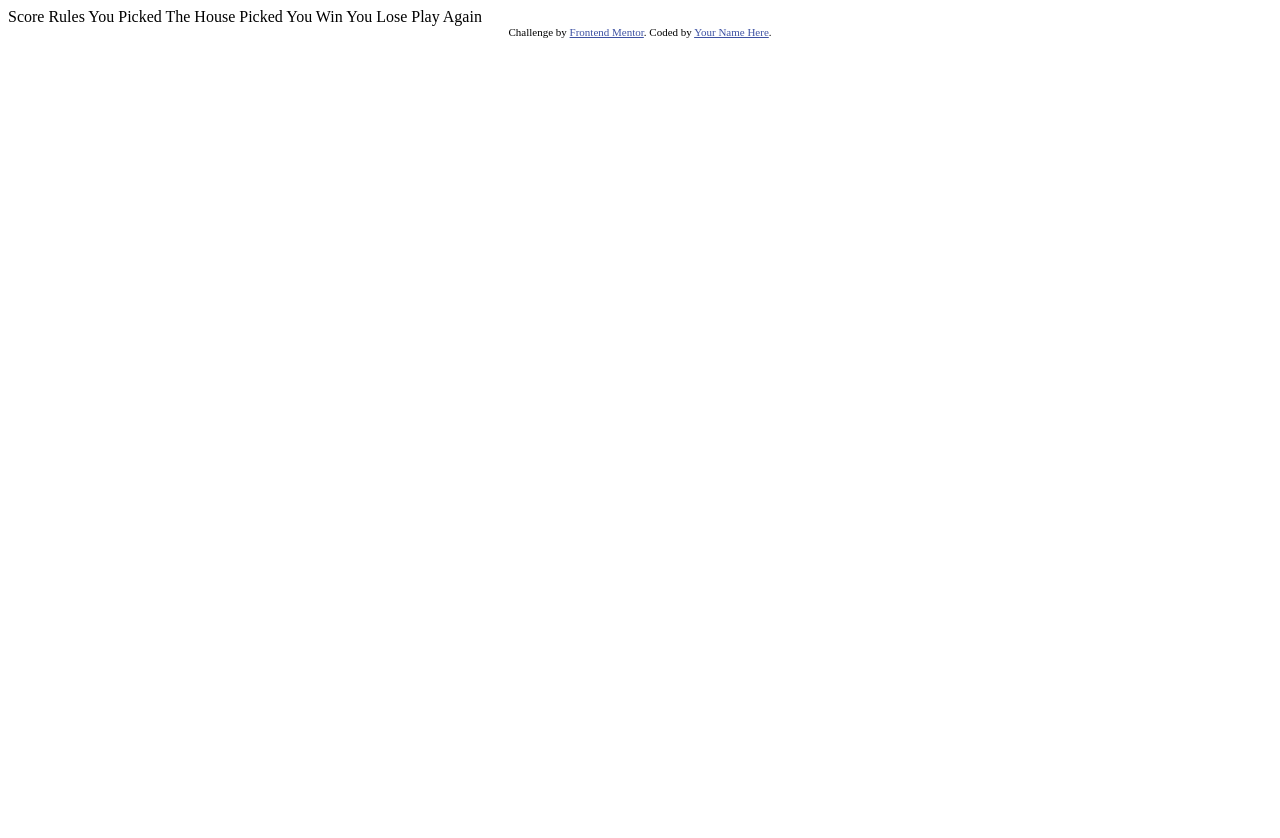
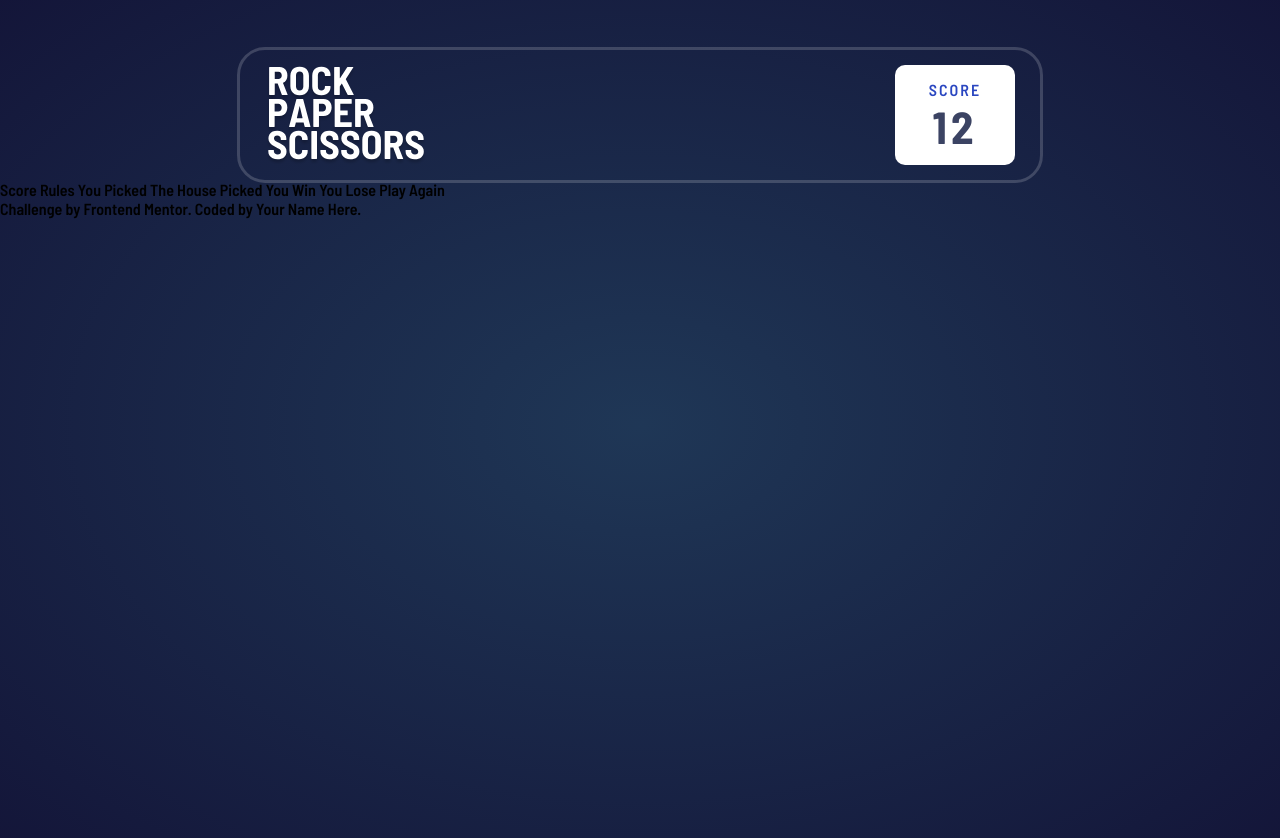
Before and after one commit to AmrAmrA/Rock-Paper-Scissors, a plain HTML site: page index.html in a window 1280 px wide. Before the commit the page ends 800 px from the top, so only its background shows below. Drawn offline with Linux system fonts and the light colour scheme.

Commit message:
Setting score zone

```diff
--- a/index.html
+++ b/index.html
@@ -5,8 +5,21 @@
   <meta name="viewport" content="width=device-width, initial-scale=1.0"> <!-- displays site properly based on user's device -->
 
   <link rel="icon" type="image/png" sizes="32x32" href="./images/favicon-32x32.png">
+  <link rel="preconnect" href="https://fonts.googleapis.com"><link rel="preconnect" href="https://fonts.gstatic.com" crossorigin><link href="https://fonts.googleapis.com/css2?family=Barlow+Semi+Condensed:wght@600;700&display=swap" rel="stylesheet">
+  <link rel="stylesheet" href="style.css">
+  <title>Frontend Mentor | Rock, Paper, Scissors</title>
 
-  <title>Frontend Mentor | Rock, Paper, Scissors</title>
+  <div class="score__header">
+    <div class="score__container">
+      <img src="images/logo.svg" alt="Rock Paper Scissors" class="game__icon">
+      <div class="game__score">
+        <div class="scores">
+          <p class="text__score">Score</p>
+          <p class="number__score">12</p>
+        </div>
+      </div>
+    </div>
+  </div>
 
   Score
   Rules
@@ -19,11 +32,6 @@
 
   Play Again
 
-  <!-- Feel free to remove these styles or customise in your own stylesheet 👍 -->
-  <style>
-    .attribution { font-size: 11px; text-align: center; }
-    .attribution a { color: hsl(228, 45%, 44%); }
-  </style>
 </head>
 <body>
 
--- /dev/null
+++ b/style.css
@@ -0,0 +1,89 @@
+/* A little reset  */
+*,
+::after,
+::before {
+  margin: 0;
+  padding: 0;
+  box-sizing: border-box;
+  text-decoration: none;
+  font-family: "Barlow Semi Condensed", sans-serif;
+}
+
+li {
+  list-style: none;
+}
+
+a {
+  color: black;
+}
+
+/* Styling the global body */
+body {
+  background: radial-gradient(hsl(214, 47%, 23%), hsl(237, 49%, 15%));
+  height: 100vh;
+}
+
+/* Score zone design */
+
+.score__header {
+  margin: 50px auto 0px auto;
+  display: flex;
+  justify-content: space-between;
+  align-items: center;
+  max-width: 800px;
+  width: 90%;
+  outline: solid 3px rgba(255, 255, 255, 0.171);
+  border-radius: 25px;
+}
+.score__container {
+  display: flex;
+  justify-content: space-between;
+  align-items: center;
+  width: 100%;
+  padding: 15px 25px;
+}
+
+.game__score {
+  background-color: white;
+  width: 120px;
+  height: 100px;
+  text-align: center;
+  border-radius: 10px;
+  display: block;
+}
+
+.scores {
+  display: block;
+  margin: 15px auto;
+}
+
+.text__score {
+  color: hsl(229, 64%, 46%);
+  text-transform: uppercase;
+  letter-spacing: 2.1px;
+}
+
+.number__score {
+  font-size: 45px;
+  font-weight: 700;
+  color: hsl(229, 25%, 31%);
+  letter-spacing: 4px;
+}
+
+/* Responsive  */
+
+@media screen and (max-width: 620px) {
+  .score__header {
+    border-radius: 10px;
+  }
+  .score__container {
+    padding: 15px 18px;
+  }
+  .game__score {
+    width: 100px;
+    border-radius: 5px;
+  }
+  .game__icon {
+    width: 120px;
+  }
+}
```
Also changed, not shown: design/bonus/desktop-rules-modal-bonus.jpg (deleted), design/bonus/desktop-step-1-bonus.jpg (deleted), design/bonus/desktop-step-2-bonus.jpg (deleted), design/bonus/desktop-step-3-bonus.jpg (deleted), design/bonus/desktop-step-4-bonus.jpg (deleted), design/bonus/mobile-rules-modal-bonus.jpg (deleted), design/bonus/mobile-step-1-bonus.jpg (deleted), design/bonus/mobile-step-2-bonus.jpg (deleted), design/bonus/mobile-step-3-bonus.jpg (deleted), design/bonus/mobile-step-4-bonus.jpg (deleted).
